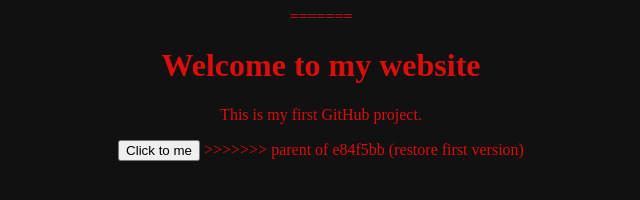
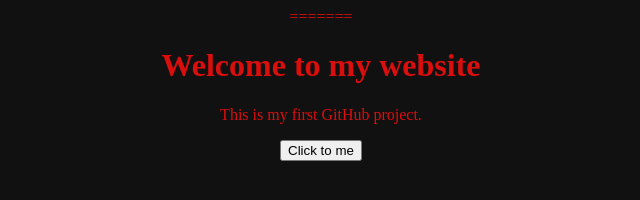
Before and after one commit to masoudomidvar21/test, a plain HTML site: page index.html in a window 1280 px wide. Shown: the whole page, without its empty margins (319-959 px from the left). Drawn offline with Linux system fonts and the light colour scheme.

Commit message:
Update index.html

```diff
--- a/index.html
+++ b/index.html
@@ -11,6 +11,6 @@
     <h1>Welcome to my website</h1>
     <p>This is my first GitHub project.</p>
     <button onclick="alert('Hello!')">Click to  me</button>
->>>>>>> parent of e84f5bb (restore first version)
+
 </body>
 </html>
```
